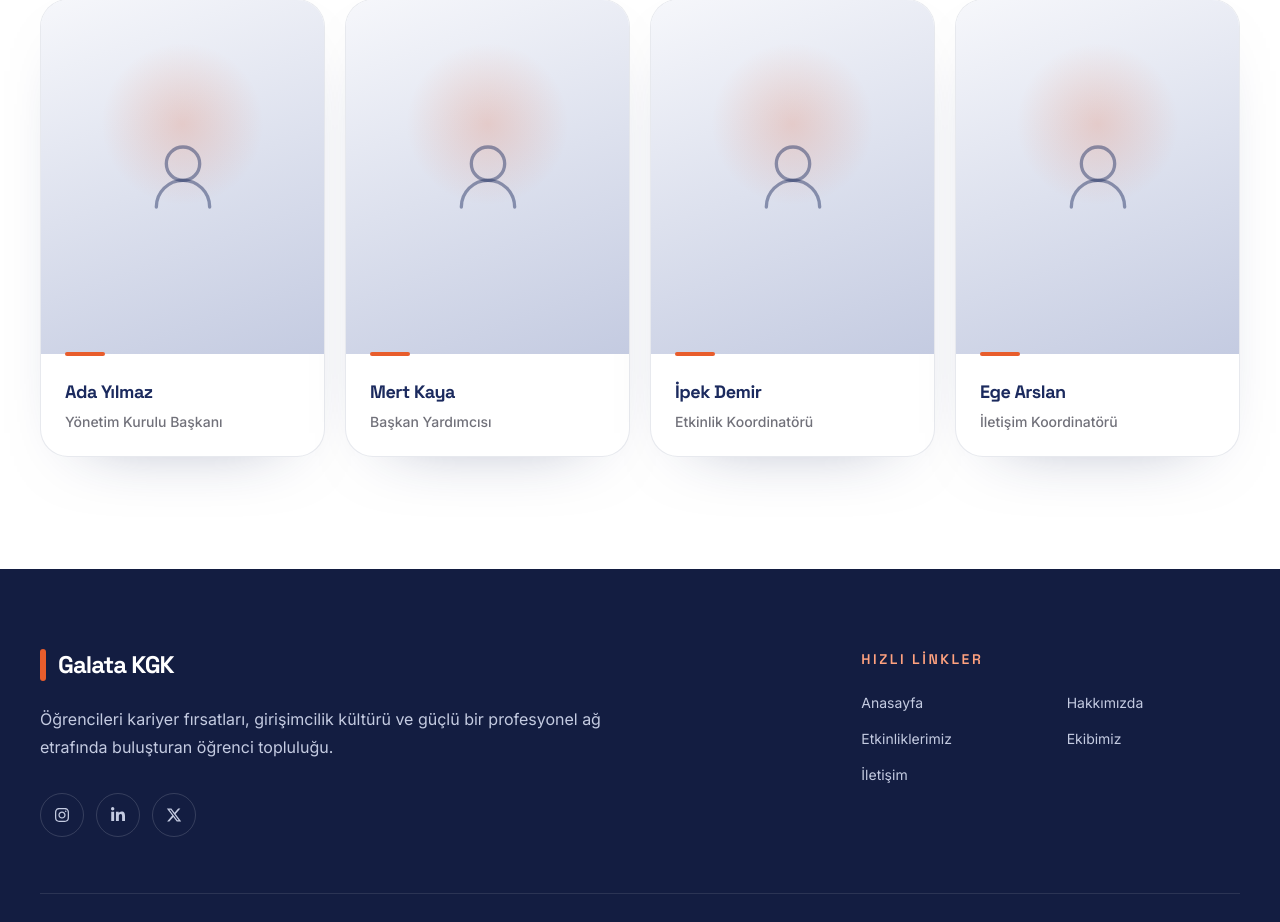
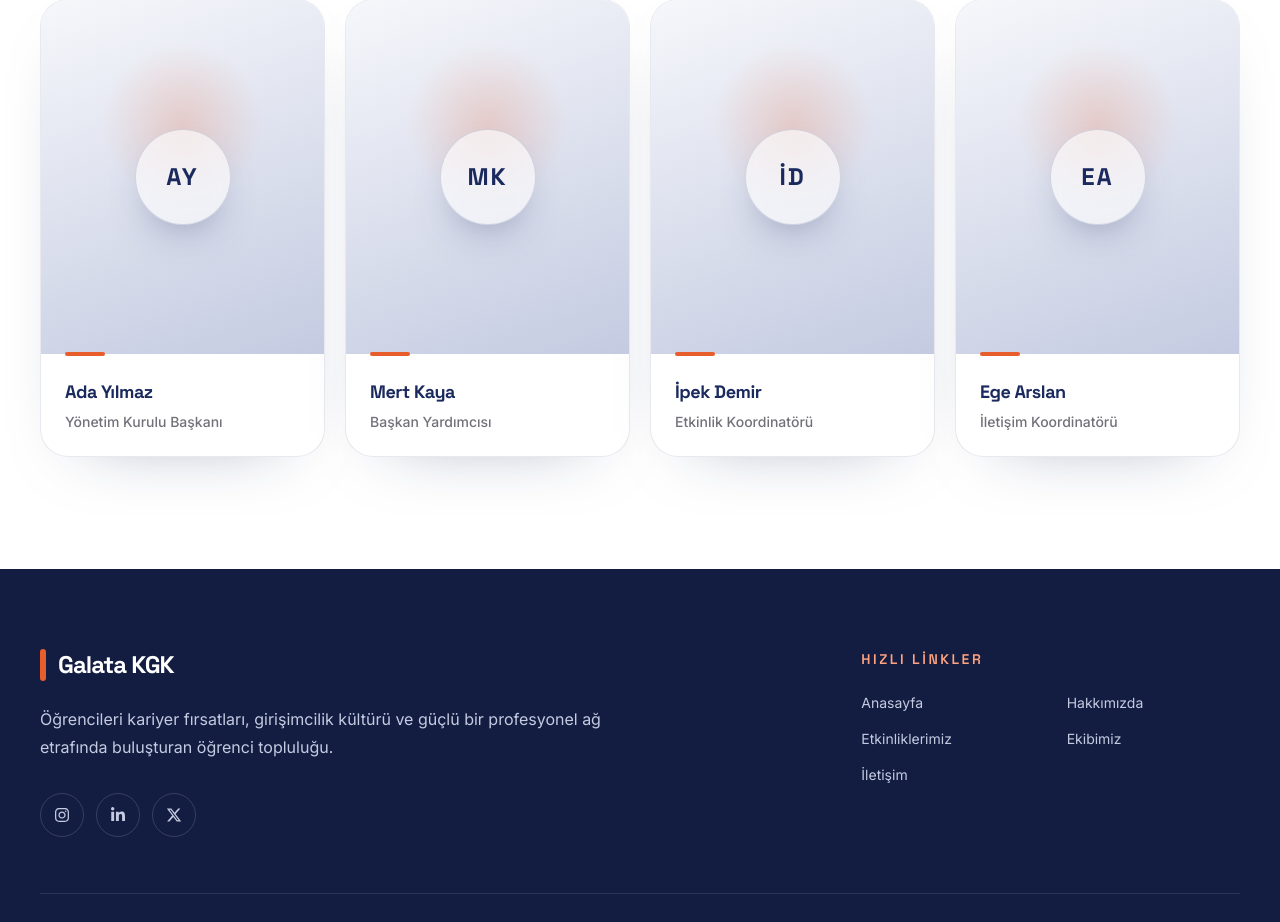
Before and after one commit to rahmi27/galata-kgk-website, a Next.js app: page /design-system in a window 1280 px wide. Shown: the part 2734-3656 px from the top of the page. Built offline with nearby package versions, Linux system fonts and the light colour scheme.

Commit message:
fix: replace team placeholder with initials badge

```diff
--- a/components/shared/team-member-card.tsx
+++ b/components/shared/team-member-card.tsx
@@ -1,5 +1,4 @@
 import Image from "next/image";
-import { UserRound } from "lucide-react";
 
 import { cn } from "@/lib/utils";
 
@@ -18,6 +17,14 @@ export function TeamMemberCard({
   imageAlt,
   className,
 }: TeamMemberCardProps) {
+  const nameParts = name.trim().split(/\s+/).filter(Boolean);
+  const initials = [nameParts[0], nameParts.at(-1)]
+    .filter(Boolean)
+    .map((part) => part?.charAt(0))
+    .join("")
+    .slice(0, 2)
+    .toLocaleUpperCase("tr-TR");
+
   return (
     <article
       className={cn(
@@ -40,11 +47,12 @@ export function TeamMemberCard({
             role="img"
             aria-label={`${name} için fotoğraf alanı`}
           >
-            <UserRound
-              className="size-20 text-primary/45 dark:text-primary-200/55"
-              strokeWidth={1}
+            <span
+              className="inline-flex size-24 items-center justify-center rounded-full border border-primary/15 bg-white/60 font-heading text-2xl font-bold tracking-[0.08em] text-primary shadow-[0_18px_45px_-24px_rgba(27,42,94,0.7)] backdrop-blur dark:border-white/15 dark:bg-white/10 dark:text-primary-100"
               aria-hidden="true"
-            />
+            >
+              {initials}
+            </span>
           </div>
         )}
       </div>
```
